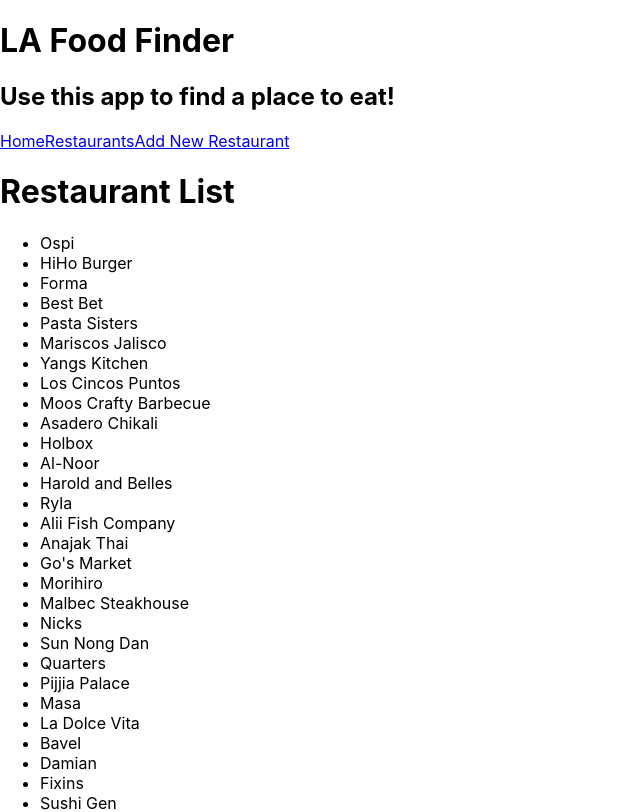
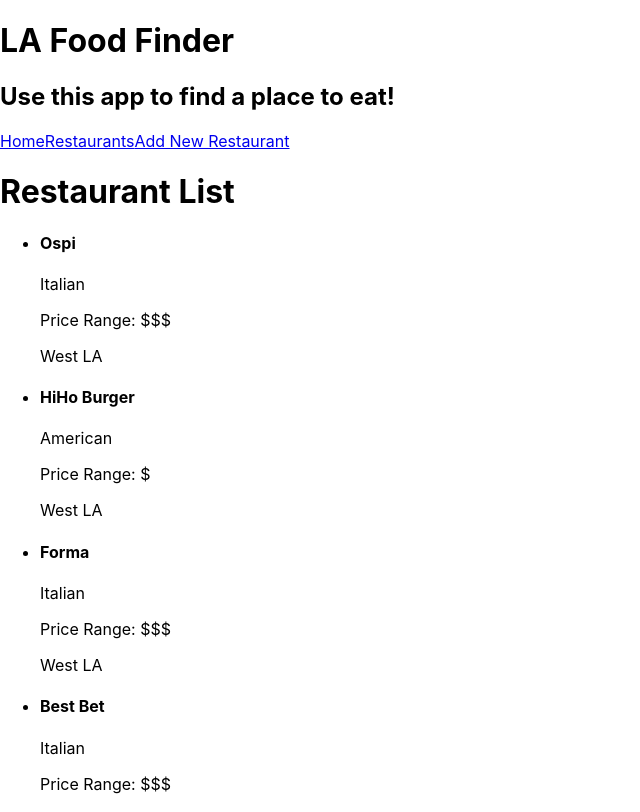
Before and after one commit to ejelymyles/la-foodie-app, a React (Create React App) app: page /restaurants in a window 1280 px wide. Shown: the top 812 px of the page, without its empty margins (0-640 px from the left). Built offline with nearby package versions, Linux system fonts and the light colour scheme; data requests are answered from the project's data file.

Commit message:
build card JSX structure in RestaurantCard component

```diff
--- a/src/Components/RestaurantCard.js
+++ b/src/Components/RestaurantCard.js
@@ -1,9 +1,17 @@
 import React from "react";
 
-function RestaurantCard(){
+function RestaurantCard({ restaurant }){
+
+    const{id, name, cuisine, price, location} = restaurant
+
     return(
         <div>
-            <h1>Add Card structure here</h1>
+            <li className="card">
+                <h4>{name}</h4>
+                <p>{cuisine}</p>
+                <p>Price Range: {price}</p>
+                <p>{location}</p>
+            </li>
         </div>
     )
 }
--- a/src/Components/RestaurantPage.js
+++ b/src/Components/RestaurantPage.js
@@ -1,16 +1,16 @@
 import React from "react";
+import RestaurantCard from "./RestaurantCard";
 
 function RestaurantPage({ restaurants }){
     return(
         <div>
             <h1>Restaurant List </h1>
-            <ul>
-                {restaurants.map((restaurant) => (
-                    <li key={restaurant.id}>{restaurant.name}</li>
-                ))}
-            </ul>
+            <ul className="cards">{restaurants.map((restaurant) => <RestaurantCard key={restaurant.id} restaurant={restaurant}/>)}</ul>
         </div>
-    )
+    );
 }
 
 export default RestaurantPage;
+
+
+//<li key={restaurant.id}>{restaurant.name}</li>
```
